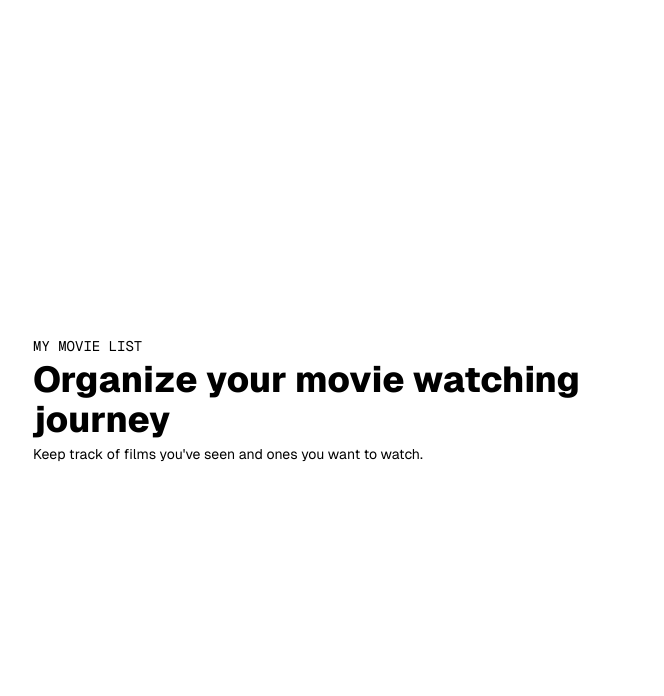
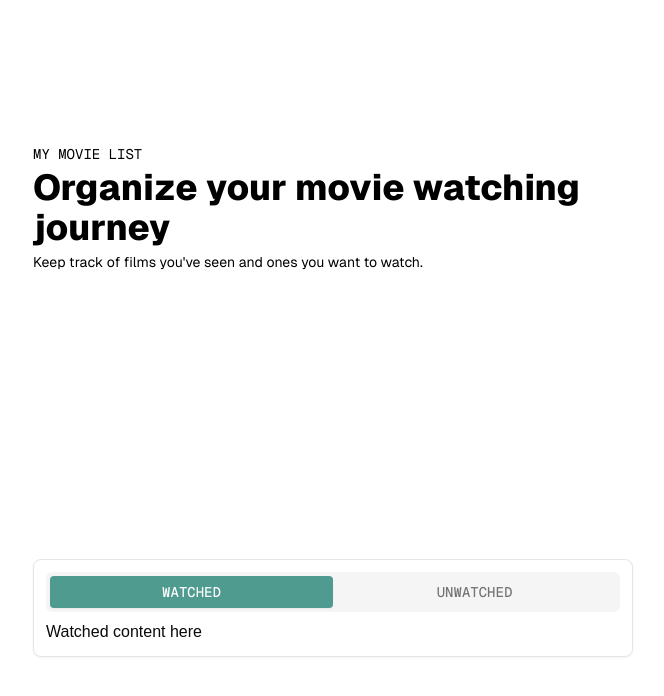
Before and after one commit to nadzeri/watchlist, a Next.js app: page / in a window 1280 px wide. Shown: the top 696 px of the page, without its empty margins (307-971 px from the left). Built offline with nearby package versions, Linux system fonts and the light colour scheme.

Commit message:
feat: implement tabs component

```diff
--- a/src/app/(movie-list)/page.tsx
+++ b/src/app/(movie-list)/page.tsx
@@ -1,3 +1,6 @@
+import { Card } from '@/components/ui/card';
+import { Tabs, TabsContent, TabsList, TabsTrigger } from '@/components/ui/tabs';
+
 export default function MovieList() {
   return (
     <>
@@ -10,6 +13,27 @@ export default function MovieList() {
           Keep track of films you&apos;ve seen and ones you want to watch.
         </p>
       </section>
+
+      <Card className="p-3">
+        <Tabs defaultValue="watched" className="w-full">
+          <TabsList className="w-full font-geist-mono">
+            <TabsTrigger
+              value="watched"
+              className="w-1/2 data-[state=active]:bg-watched data-[state=active]:text-white"
+            >
+              WATCHED
+            </TabsTrigger>
+            <TabsTrigger
+              value="unwatched"
+              className="w-1/2 data-[state=active]:bg-unwatched data-[state=active]:text-white"
+            >
+              UNWATCHED
+            </TabsTrigger>
+          </TabsList>
+          <TabsContent value="watched">Watched content here</TabsContent>
+          <TabsContent value="unwatched">Unwatched content here</TabsContent>
+        </Tabs>
+      </Card>
     </>
   );
 }
--- a/src/app/globals.css
+++ b/src/app/globals.css
@@ -21,3 +21,9 @@ body {
     text-wrap: balance;
   }
 }
+
+@layer base {
+  :root {
+    --radius: 0.5rem;
+  }
+}
--- /dev/null
+++ b/src/components/ui/card.tsx
@@ -0,0 +1,63 @@
+import * as React from 'react';
+
+import { cn } from '@/lib/utils';
+
+const Card = React.forwardRef<HTMLDivElement, React.HTMLAttributes<HTMLDivElement>>(
+  ({ className, ...props }, ref) => (
+    <div
+      ref={ref}
+      className={cn(
+        'rounded-lg border border-neutral-200 bg-white text-neutral-950 shadow-sm dark:border-neutral-800 dark:bg-neutral-950 dark:text-neutral-50',
+        className,
+      )}
+      {...props}
+    />
+  ),
+);
+Card.displayName = 'Card';
+
+const CardHeader = React.forwardRef<HTMLDivElement, React.HTMLAttributes<HTMLDivElement>>(
+  ({ className, ...props }, ref) => (
+    <div ref={ref} className={cn('flex flex-col space-y-1.5 p-6', className)} {...props} />
+  ),
+);
+CardHeader.displayName = 'CardHeader';
+
+const CardTitle = React.forwardRef<HTMLParagraphElement, React.HTMLAttributes<HTMLHeadingElement>>(
+  ({ className, ...props }, ref) => (
+    <h3
+      ref={ref}
+      className={cn('text-2xl font-semibold leading-none tracking-tight', className)}
+      {...props}
+    />
+  ),
+);
+CardTitle.displayName = 'CardTitle';
+
+const CardDescription = React.forwardRef<
+  HTMLParagraphElement,
+  React.HTMLAttributes<HTMLParagraphElement>
+>(({ className, ...props }, ref) => (
+  <p
+    ref={ref}
+    className={cn('text-sm text-neutral-500 dark:text-neutral-400', className)}
+    {...props}
+  />
+));
+CardDescription.displayName = 'CardDescription';
+
+const CardContent = React.forwardRef<HTMLDivElement, React.HTMLAttributes<HTMLDivElement>>(
+  ({ className, ...props }, ref) => (
+    <div ref={ref} className={cn('p-6 pt-0', className)} {...props} />
+  ),
+);
+CardContent.displayName = 'CardContent';
+
+const CardFooter = React.forwardRef<HTMLDivElement, React.HTMLAttributes<HTMLDivElement>>(
+  ({ className, ...props }, ref) => (
+    <div ref={ref} className={cn('flex items-center p-6 pt-0', className)} {...props} />
+  ),
+);
+CardFooter.displayName = 'CardFooter';
+
+export { Card, CardHeader, CardFooter, CardTitle, CardDescription, CardContent };
--- /dev/null
+++ b/src/components/ui/tabs.tsx
@@ -0,0 +1,55 @@
+'use client';
+
+import * as React from 'react';
+import * as TabsPrimitive from '@radix-ui/react-tabs';
+
+import { cn } from '@/lib/utils';
+
+const Tabs = TabsPrimitive.Root;
+
+const TabsList = React.forwardRef<
+  React.ElementRef<typeof TabsPrimitive.List>,
+  React.ComponentPropsWithoutRef<typeof TabsPrimitive.List>
+>(({ className, ...props }, ref) => (
+  <TabsPrimitive.List
+    ref={ref}
+    className={cn(
+      'inline-flex h-10 items-center justify-center rounded-md bg-neutral-100 p-1 text-neutral-500 dark:bg-neutral-800 dark:text-neutral-400',
+      className,
+    )}
+    {...props}
+  />
+));
+TabsList.displayName = TabsPrimitive.List.displayName;
+
+const TabsTrigger = React.forwardRef<
+  React.ElementRef<typeof TabsPrimitive.Trigger>,
+  React.ComponentPropsWithoutRef<typeof TabsPrimitive.Trigger>
+>(({ className, ...props }, ref) => (
+  <TabsPrimitive.Trigger
+    ref={ref}
+    className={cn(
+      'inline-flex items-center justify-center whitespace-nowrap rounded-sm px-3 py-1.5 text-sm font-medium ring-offset-white transition-all focus-visible:outline-none focus-visible:ring-2 focus-visible:ring-neutral-950 focus-visible:ring-offset-2 disabled:pointer-events-none disabled:opacity-50 data-[state=active]:bg-white data-[state=active]:text-neutral-950 data-[state=active]:shadow-sm dark:ring-offset-neutral-950 dark:focus-visible:ring-neutral-300 dark:data-[state=active]:bg-neutral-950 dark:data-[state=active]:text-neutral-50',
+      className,
+    )}
+    {...props}
+  />
+));
+TabsTrigger.displayName = TabsPrimitive.Trigger.displayName;
+
+const TabsContent = React.forwardRef<
+  React.ElementRef<typeof TabsPrimitive.Content>,
+  React.ComponentPropsWithoutRef<typeof TabsPrimitive.Content>
+>(({ className, ...props }, ref) => (
+  <TabsPrimitive.Content
+    ref={ref}
+    className={cn(
+      'mt-2 ring-offset-white focus-visible:outline-none focus-visible:ring-2 focus-visible:ring-neutral-950 focus-visible:ring-offset-2 dark:ring-offset-neutral-950 dark:focus-visible:ring-neutral-300',
+      className,
+    )}
+    {...props}
+  />
+));
+TabsContent.displayName = TabsPrimitive.Content.displayName;
+
+export { Tabs, TabsList, TabsTrigger, TabsContent };
--- /dev/null
+++ b/src/lib/utils.ts
@@ -0,0 +1,6 @@
+import { clsx, type ClassValue } from 'clsx';
+import { twMerge } from 'tailwind-merge';
+
+export function cn(...inputs: ClassValue[]) {
+  return twMerge(clsx(inputs));
+}
--- a/tailwind.config.ts
+++ b/tailwind.config.ts
@@ -1,6 +1,7 @@
 import type { Config } from 'tailwindcss';
 
 const config: Config = {
+  darkMode: ['class'],
   content: [
     './src/pages/**/*.{js,ts,jsx,tsx,mdx}',
     './src/components/**/*.{js,ts,jsx,tsx,mdx}',
@@ -19,8 +20,13 @@ const config: Config = {
         'geist-sans': 'var(--font-geist-sans)',
         'geist-mono': 'var(--font-geist-mono)',
       },
+      borderRadius: {
+        lg: 'var(--radius)',
+        md: 'calc(var(--radius) - 2px)',
+        sm: 'calc(var(--radius) - 4px)',
+      },
     },
   },
-  plugins: [],
+  plugins: [require('tailwindcss-animate')],
 };
 export default config;
```
Also changed, not shown: package.json (+7 -1 lines), components.json (added), 1 other file (tests, documents, lock files or other folders).
